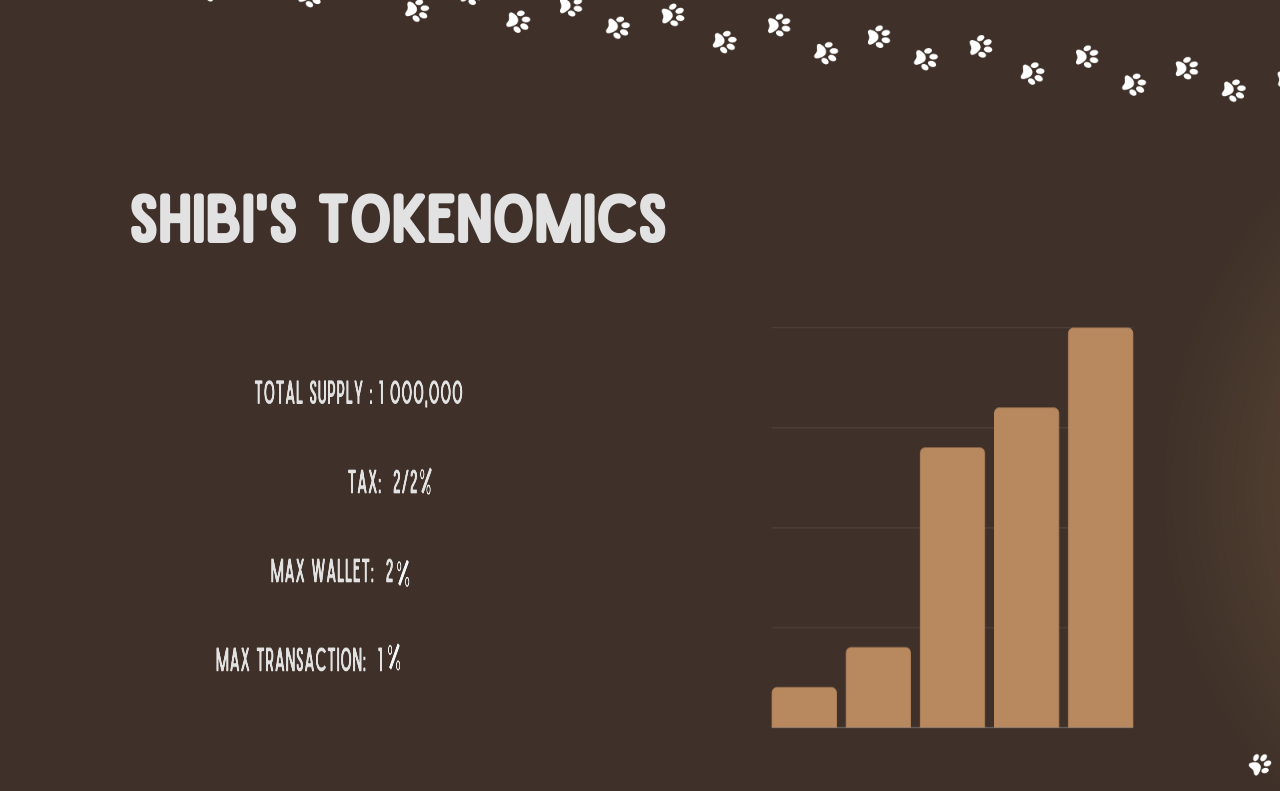
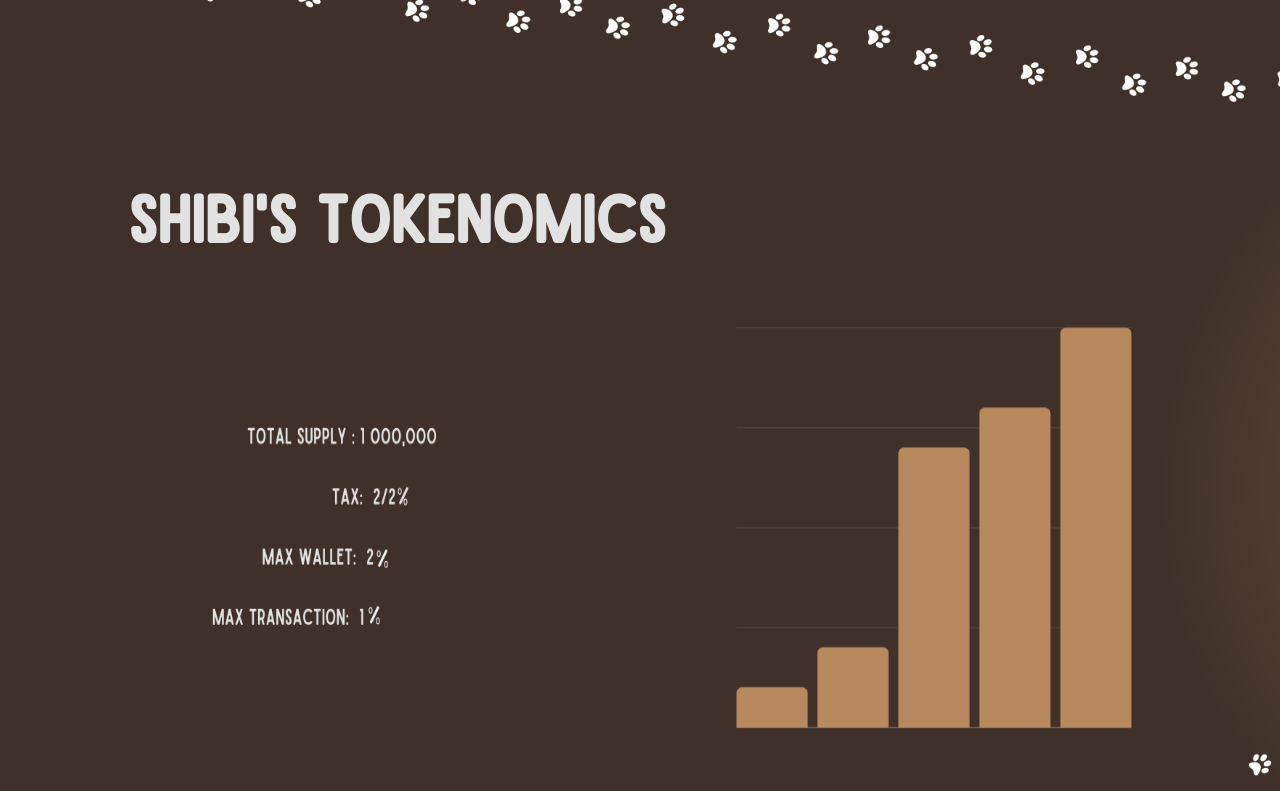
Before and after one commit to ikinaaaa/bbbb, a plain HTML site: page index.html in a window 1280 px wide. Shown: the part 2380-3171 px from the top of the page. Drawn offline with Linux system fonts and the light colour scheme.

Commit message:
Add files via upload

```diff
--- a/styles.css
+++ b/styles.css
@@ -449,14 +449,13 @@ background-color: var(--black);
     height: 70%;
     width: 100%;
     gap: 12%;
-
 }
 .numbers{
     line-height: 150%;
     font-size: 150%;
     padding: 5%;
-    height: 80%;
-    width: 70%;
+    height: 60%;
+    width: 60%;
     border-radius: 100px;
     display: flex;
     flex-direction: column;
```
